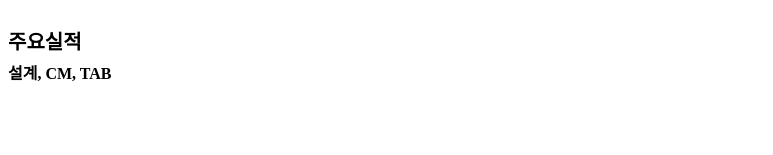
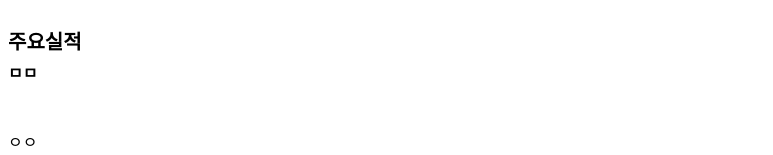
Before and after one commit to beopgyulim/20182577, a plain HTML site: page index.html in a window 1280 px wide. Shown: the part 623-778 px from the top of the page, without its empty margins (0-773 px from the left). Drawn offline with Linux system fonts and the light colour scheme.

Commit message:
Update index.html

```diff
--- a/index.html
+++ b/index.html
@@ -35,6 +35,6 @@
 
     <p style="margin-top: 1.5em;"><strong>경력</strong><br><span class="small-text"></span></p>
 
-    <p style="margin-top: 1.5em;"><strong>주요실적</strong><br><span class="small-text" style="font-size: 16px; font-weight: bold;">설계, CM, TAB</span></p>
+    <p style="margin-top: 1.5em;"><strong>주요실적</strong><br><span class="small-text" style="font-size: 16px; font-weight: bold;">ㅁㅁ</span></p><br>ㅇㅇ</span></p>
 </body>
 </html>
```
